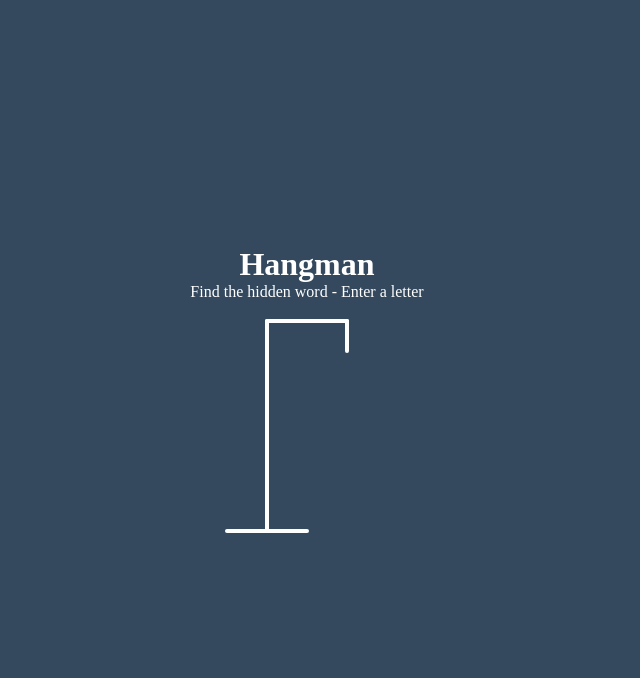
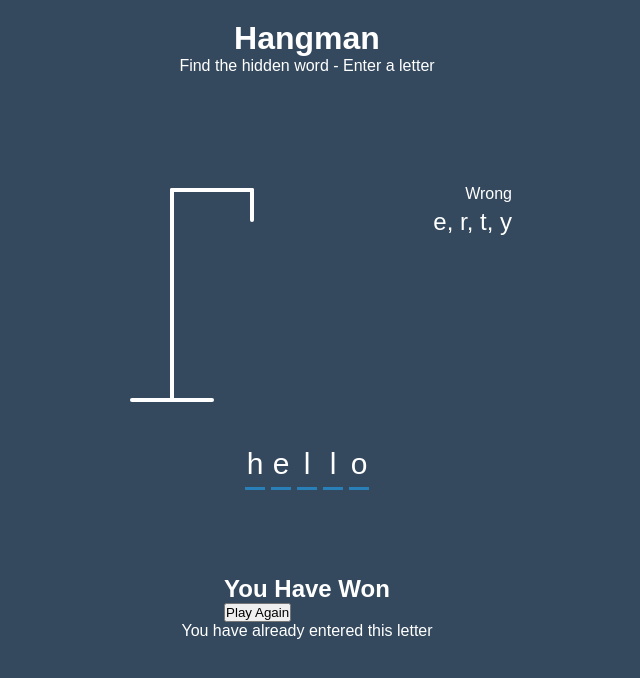
Before and after one commit to akalampv/hangman, a plain HTML site: page index.html in a window 1280 px wide. Shown: the whole page, without its empty margins (333-973 px from the left). Drawn offline with Linux system fonts and the light colour scheme.

Commit message:
Add main styling

```diff
--- a/index.html
+++ b/index.html
@@ -16,7 +16,7 @@
     Find the hidden word - Enter a letter
 </p>
 
-<div class="gami-container">
+<div class="game-container">
     <svg height="250" width="200" class="figure-container">
         <!-- Rod -->
         <line x1="60" y1="20" x2="140" y2="20"/>
@@ -38,6 +38,34 @@
         <line x1="140" y1="150" x2="120" y2="180" class="figure-part"/>
         <line x1="140" y1="150" x2="160" y2="180" class="figure-part"/>
     </svg>
+
+    <div class="wrong-letters-container">
+        <div id="wrong-letters">
+            <p>Wrong</p>
+            <span>e, r, t, y</span>
+        </div>
+    </div>
+
+    <div class="word" id="word">
+        <div class="letter">h</div>
+        <div class="letter">e</div>
+        <div class="letter">l</div>
+        <div class="letter">l</div>
+        <div class="letter">o</div>
+    </div>
+</div>
+
+<!-- Container for final messages -->
+<div class="popup-container" id="popup-container">
+    <div class="popup">
+        <h2 id="final-message">You Have Won</h2>
+        <button id="play-btn">Play Again</button>
+    </div>
+</div>
+
+<!-- Notification -->
+<div class="notification-container" id="notification-container">
+    <p>You have already entered this letter</p>
 </div>
 
 <script src="script.js"></script>
--- a/style.css
+++ b/style.css
@@ -13,13 +13,27 @@ html {
 body {
     box-sizing: border-box;
     font-size: 1.6rem;
-    height: 100vh;
+    font-family: Arial, Helvetica, sans-serif;
+    height: 80vh;
     display: flex;
     flex-direction: column;
     align-items: center;
     justify-content: center;
     background: #34495e;
     color: #fff;
+    overflow: hidden;
+}
+
+h1 {
+    margin: 2rem 0 0;
+}
+
+.game-container {
+    padding: 2rem 3rem;
+    position: relative;
+    margin: auto;
+    height: 35rem;
+    width: 45rem;
 }
 
 .figure-container {
@@ -32,3 +46,39 @@ body {
 .figure-part {
     display: none;
 }
+
+.wrong-letters-container {
+    position: absolute;
+    top: 3.5rem;
+    right: 2rem;
+    display: flex;
+    flex-direction: column;
+    text-align: right;
+}
+
+.wrong-letters-container p {
+    margin: 0 0 .5rem;
+}
+
+.wrong-letters-container span {
+    font-size: 2.4rem;
+}
+
+.word {
+    display: flex;
+    position: absolute;
+    bottom: 1rem;
+    left: 50%;
+    transform: translateX(-50%);
+}
+
+.letter {
+    border-bottom: .3rem solid #2980b9;
+    display: inline-flex;
+    font-size: 3rem;
+    align-items: center;
+    justify-content: center;
+    margin: 0 .3rem;
+    height: 5rem;
+    width: 2rem;
+}
```
